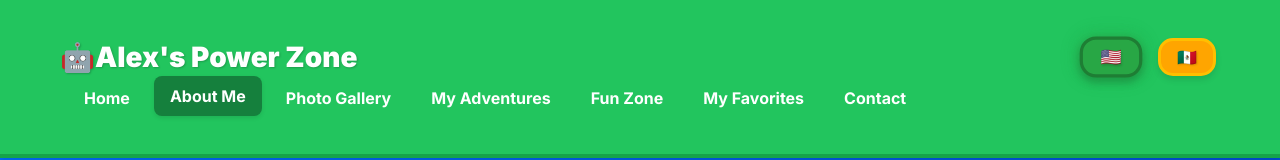
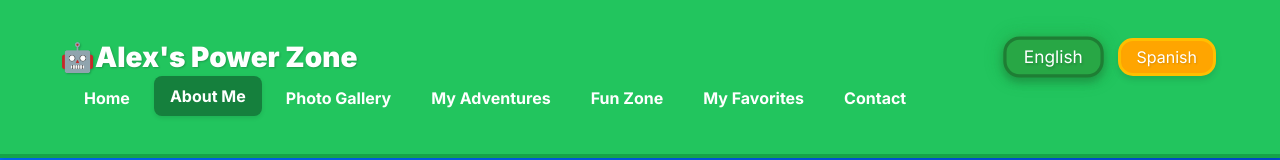
Before and after one commit to wacoachrusso/alexanderzm-website, a website: page about.html in a window 1280 px wide. Shown: the top 160 px of the page. Drawn offline with nearby package versions, Linux system fonts and the light colour scheme.

Commit message:
Feat: Standardize language switcher across pages and enable button self-translation

```diff
--- a/about.html
+++ b/about.html
@@ -18,8 +18,8 @@
                 <span data-lang-en="Alex's Power Zone" data-lang-es="La Zona de Poder de Alex">Alex's Power Zone</span>
             </div>
             <div class="language-switcher" style="display: flex; align-items: center; gap: 10px;">
-                <button id="lang-en" class="language-button active-lang" title="English">🇺🇸</button>
-                <button id="lang-es" class="language-button" title="Español">🇲🇽</button>
+                <button id="lang-en" class="language-button active-lang">English</button>
+                <button id="lang-es" class="language-button">Spanish</button>
             </div>
             <button id="hamburger-button" class="hamburger-button" aria-label="Toggle navigation menu" aria-expanded="false">
                 <span class="hamburger-icon">☰</span>
--- a/language.js
+++ b/language.js
@@ -43,6 +43,17 @@ document.addEventListener('DOMContentLoaded', () => {
             } else {
                 langEnButton.classList.add('active-lang');
                 langEsButton.classList.remove('active-lang');
+            }
+        }
+
+        // Update the text of the language buttons themselves
+        if (langEnButton && langEsButton) {
+            if (lang === 'es') {
+                langEnButton.textContent = 'Inglés';
+                langEsButton.textContent = 'Español';
+            } else { // lang === 'en' or any other default
+                langEnButton.textContent = 'English';
+                langEsButton.textContent = 'Spanish';
             }
         }
     };
```
Also changed, not shown: adventures.html (+2 -2 lines), contact.html (+2 -2 lines), favorites.html (+2 -2 lines), funzone.html (+2 -2 lines), gallery.html (+2 -2 lines).
